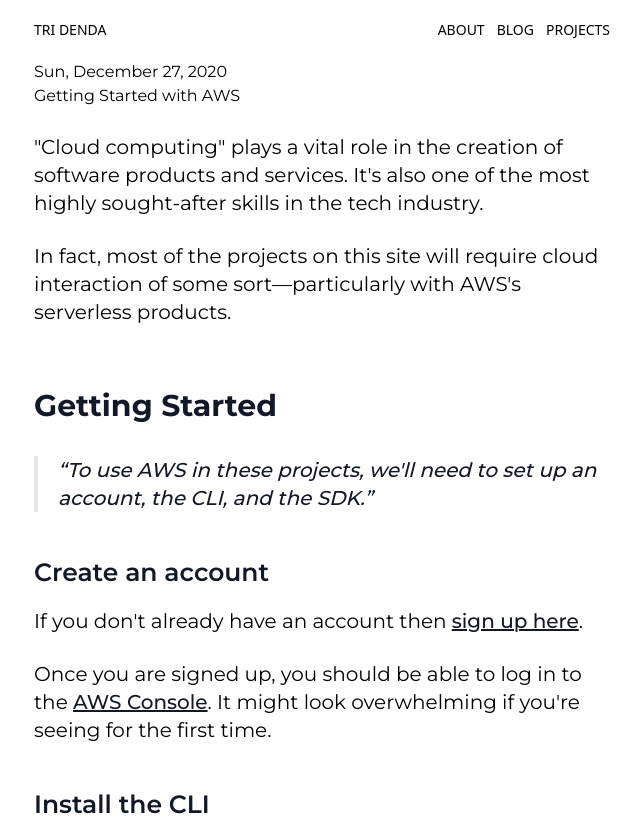
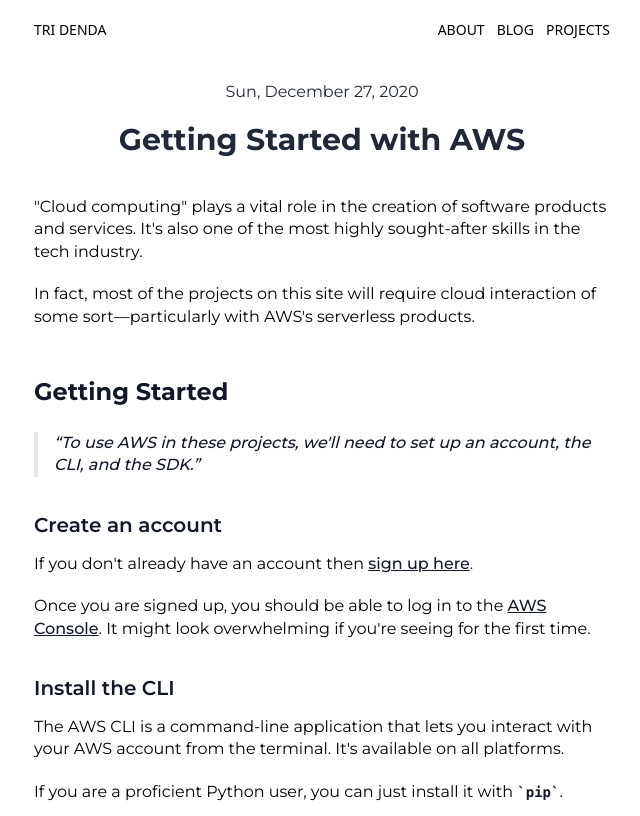
Before and after one commit to Batman297/batman297.github.io, a Next.js app: page /blog/aws-quickstart in a window 1280 px wide. Shown: the top 816 px of the page, without its empty margins (318-958 px from the left). Built offline with nearby package versions, Linux system fonts and the light colour scheme.

Commit message:
feat: slicing post view header

```diff
--- a/src/pages/blog/[slug].tsx
+++ b/src/pages/blog/[slug].tsx
@@ -57,8 +57,10 @@
 
   return (
     <>
-      <span>{`${day}, ${month} ${date}, ${year}`}</span>
-      <h3>{post.title}</h3>
+      <div className="text-center max-w-[550px] mx-auto my-10 text-gray-800">
+        <span>{`${day}, ${month} ${date}, ${year}`}</span>
+        <h3 className="text-3xl font-bold leading-8 my-5">{post.title}</h3>
+      </div>
       <article className="prose">
         <Markdown>{post.content}</Markdown>
       </article>
--- a/tailwind.config.js
+++ b/tailwind.config.js
@@ -19,7 +19,7 @@
           css: {
             color: theme("colors.gary.800"),
             lineHeight: "1.4em",
-            fontSize: "1.25em",
+            fontSize: "1em",
           },
         },
       }),
```
Also changed, not shown: data/posts/sending-message-from-background-script-to-content-script-on-app-install.md (renamed from data/posts/gpt-3-generated-poetry.md, +1 -1 lines).
